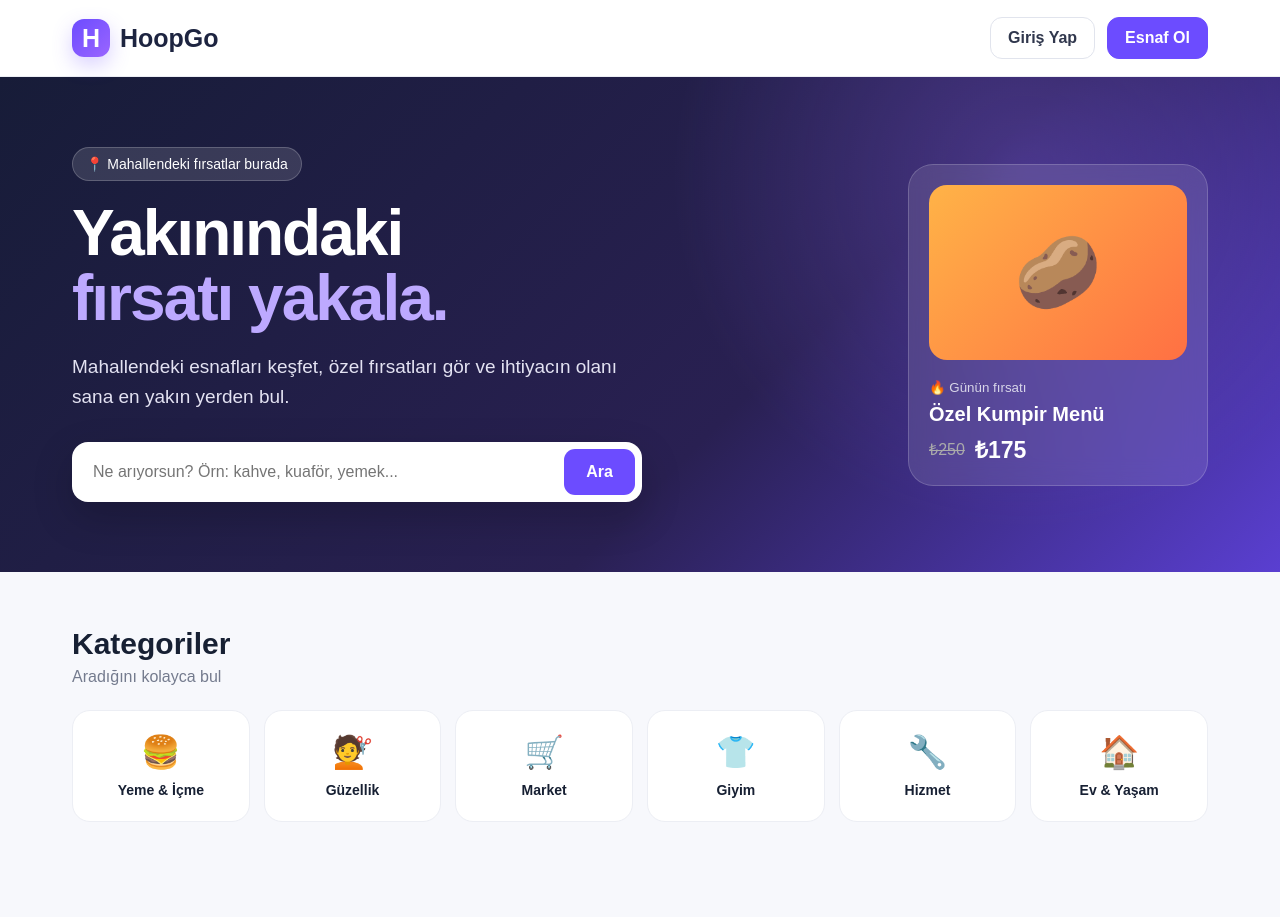
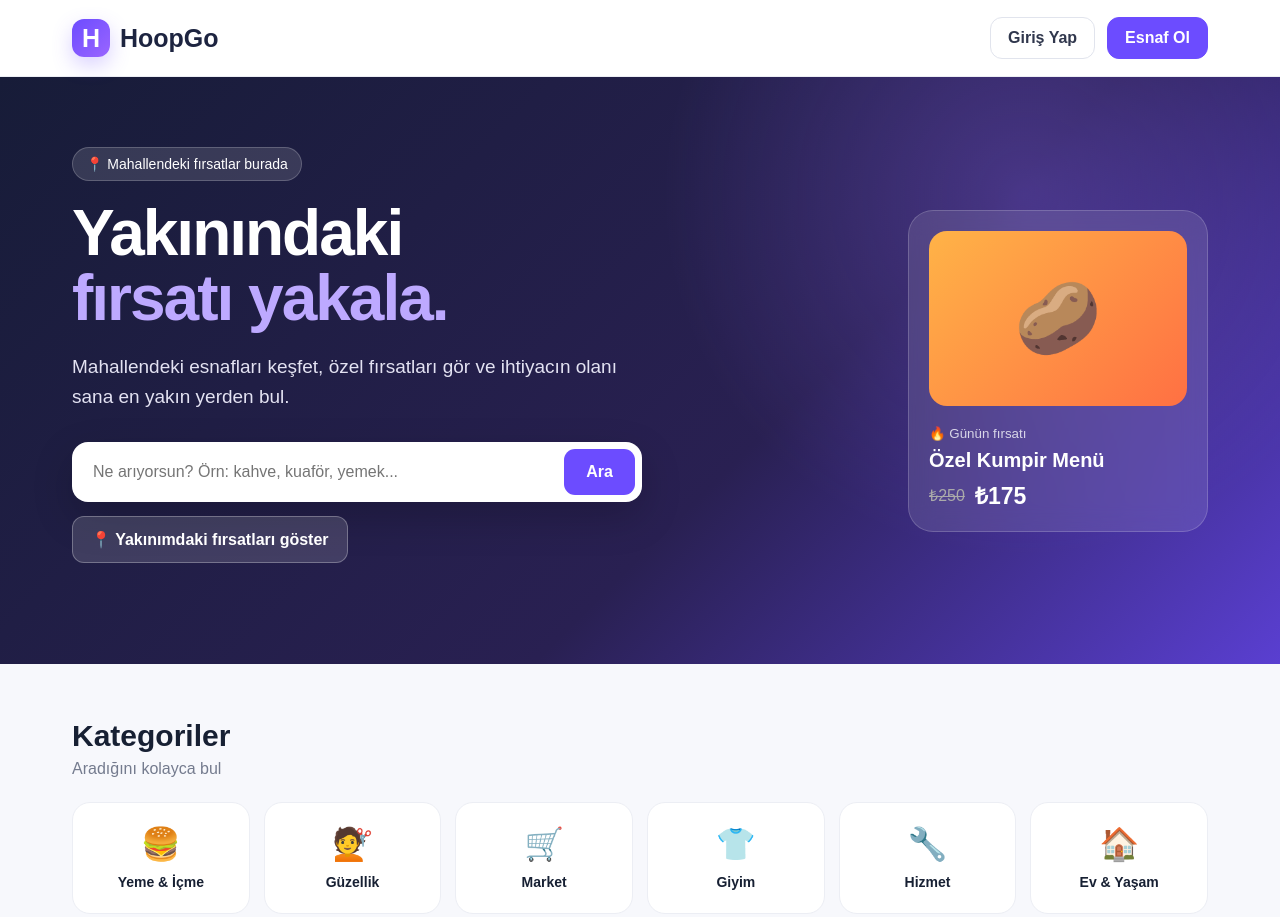
Before and after one commit to hoopgo/hoopgo-v2, a plain HTML site: page index.html in a window 1280 px wide. Shown: the top 917 px of the page. Drawn offline with Linux system fonts and the light colour scheme.

Commit message:
Add live location button and related functionality

```diff
--- a/index.html
+++ b/index.html
@@ -427,6 +427,36 @@ footer {
   font-size: 13px;
 }
 
+/* LIVE LOCATION */
+
+.location-btn {
+  margin-top: 14px;
+  padding: 13px 18px;
+  border-radius: 12px;
+  background: rgba(255,255,255,.14);
+  color: white;
+  border: 1px solid rgba(255,255,255,.28);
+  font-weight: 800;
+  transition: .2s;
+}
+
+.location-btn:hover {
+  background: rgba(255,255,255,.22);
+  transform: translateY(-2px);
+}
+
+.location-btn.loading {
+  opacity: .7;
+  pointer-events: none;
+}
+
+.location-status {
+  min-height: 22px;
+  margin-top: 9px;
+  font-size: 13px;
+  color: #ddd8f2;
+}
+
 /* MOBILE */
 
 @media (max-width: 900px) {
@@ -591,6 +621,11 @@ footer {
           Ara
         </button>
       </div>
+
+      <button class="location-btn" onclick="konumAl()" id="locationBtn">
+        📍 Yakınımdaki fırsatları göster
+      </button>
+      <div class="location-status" id="locationStatus"></div>
 
     </div>
 
@@ -846,14 +881,9 @@ footer {
 
 
 <script>
-
 function ara() {
-
-  const input =
-    document.getElementById("searchInput");
-
-  const kelime =
-    input.value.trim();
+  const input = document.getElementById("searchInput");
+  const kelime = input.value.trim();
 
   if (!kelime) {
     alert("Ne aradığını yaz 😊");
@@ -861,22 +891,59 @@ function ara() {
     return;
   }
 
-  alert(
-    '"' +
-    kelime +
-    '" için arama sistemi birazdan aktif olacak.'
+  alert('"' + kelime + '" için arama sistemi birazdan aktif olacak.');
+}
+
+function konumAl() {
+  const btn = document.getElementById("locationBtn");
+  const status = document.getElementById("locationStatus");
+
+  if (!navigator.geolocation) {
+    status.textContent = "Bu tarayıcı konum özelliğini desteklemiyor.";
+    return;
+  }
+
+  btn.classList.add("loading");
+  btn.textContent = "📍 Konum alınıyor...";
+  status.textContent = "Konum izni bekleniyor...";
+
+  navigator.geolocation.getCurrentPosition(
+    function(position) {
+      const latitude = position.coords.latitude;
+      const longitude = position.coords.longitude;
+
+      btn.classList.remove("loading");
+      btn.textContent = "📍 Konumum alındı";
+      status.textContent = "Yakınındaki fırsatlar hazırlanıyor...";
+
+      console.log("HoopGo konum:", {
+        latitude: latitude,
+        longitude: longitude
+      });
+    },
+    function(error) {
+      btn.classList.remove("loading");
+      btn.textContent = "📍 Yakınımdaki fırsatları göster";
+
+      if (error.code === 1) {
+        status.textContent = "Konum izni verilmedi. Tarayıcı ayarlarından izin verebilirsin.";
+      } else if (error.code === 2) {
+        status.textContent = "Konum bilgisine ulaşılamadı. Lütfen tekrar dene.";
+      } else {
+        status.textContent = "Konum alınırken bir sorun oluştu. Tekrar deneyelim.";
+      }
+    },
+    {
+      enableHighAccuracy: true,
+      timeout: 10000,
+      maximumAge: 30000
+    }
   );
 }
 
-
 function esnafOl() {
-
-  alert(
-    "Esnaf başvuru sistemi yakında burada olacak."
-  );
-
+  alert("Esnaf başvuru sistemi yakında burada olacak.");
 }
-
 </script>
 
 </body>
```
